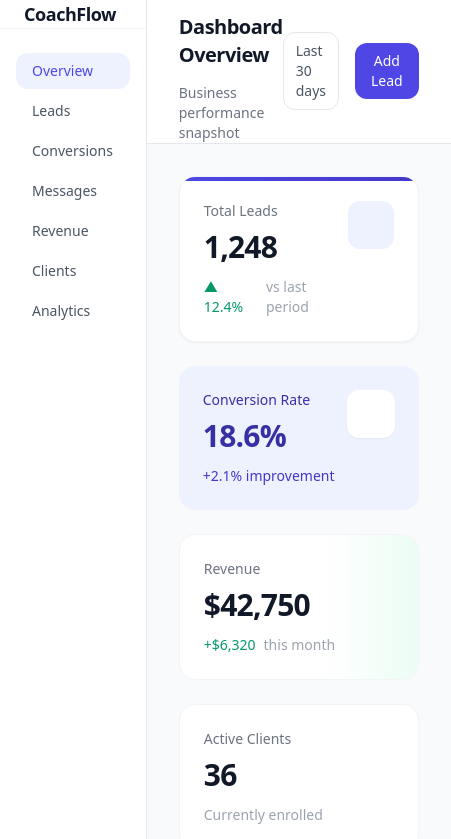
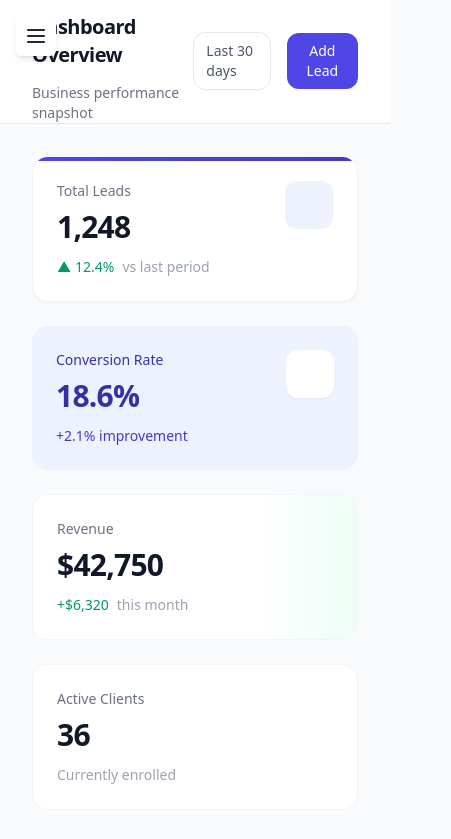
Before and after one commit to WebSync360/BizEdge-Dashboard, a website: page index.html in a window 390 px wide. Shown: the top 839 px of the page, 451 px wide, since content can reach past the window. Drawn offline with nearby package versions, Linux system fonts and the light colour scheme; a script that the page names is missing.

Commit message:
Updating User Interface

```diff
--- a/index.html
+++ b/index.html
@@ -42,15 +42,18 @@
 
 <body class="bg-gray-50 text-gray-900 antialiased">
   <div class="flex min-h-screen">
+    <!-- Sidebar Overlay (Mobile) -->
+    <div id="sidebar-overlay" class="fixed inset-0 bg-black/50 z-40 hidden lg:hidden"></div>
+
     <!-- Sidebar -->
-      <aside class="w-64 bg-white border-r border-gray-200 flex flex-col">
+    <aside id="sidebar" class="fixed inset-y-0 left-0 z-50 w-64 bg-white border-r border-gray-200 flex flex-col transform -translate-x-full lg:translate-x-0 transition-transform duration-300 ease-in-out">
       <!-- Logo -->
       <div class="h-18 flex items-center px-6 border-b border-gray-100">
         <span class="text-lg font-semibold tracking-tight">CoachFlow</span>
       </div>
 
       <!-- Navigation -->
-    <nav class="flex-1 px-4 py-6 space-y-1">
+      <nav class="flex-1 px-4 py-6 space-y-1 overflow-y-auto">
         <a href="#" class="flex items-center px-4 py-2 text-sm font-medium rounded-lg bg-indigo-50 text-indigo-600">
           Overview
         </a>
@@ -85,6 +88,13 @@
         </div>
       </div>
     </aside>
+
+    <!-- Hamburger Button (Topbar) -->
+    <button id="sidebar-toggle" class="lg:hidden fixed top-4 left-4 z-50 p-2 rounded-md bg-white shadow-md">
+      <svg class="h-6 w-6 text-gray-800" fill="none" stroke="currentColor" stroke-width="2" viewBox="0 0 24 24">
+        <path stroke-linecap="round" stroke-linejoin="round" d="M4 6h16M4 12h16M4 18h16"/>
+      </svg>
+    </button>
 
     <!-- Main content -->
     <div class="flex-1 flex flex-col">
```
Also changed, not shown: dist/output.css. Lines whose indentation alone changed are shown as unchanged.
